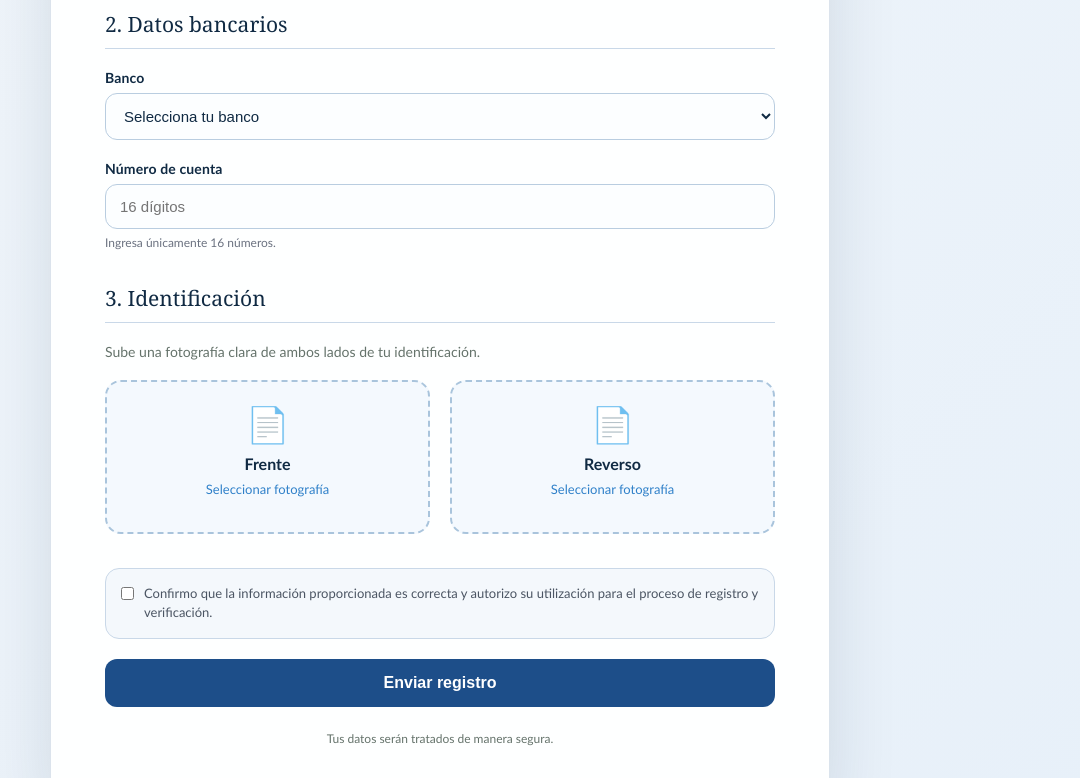
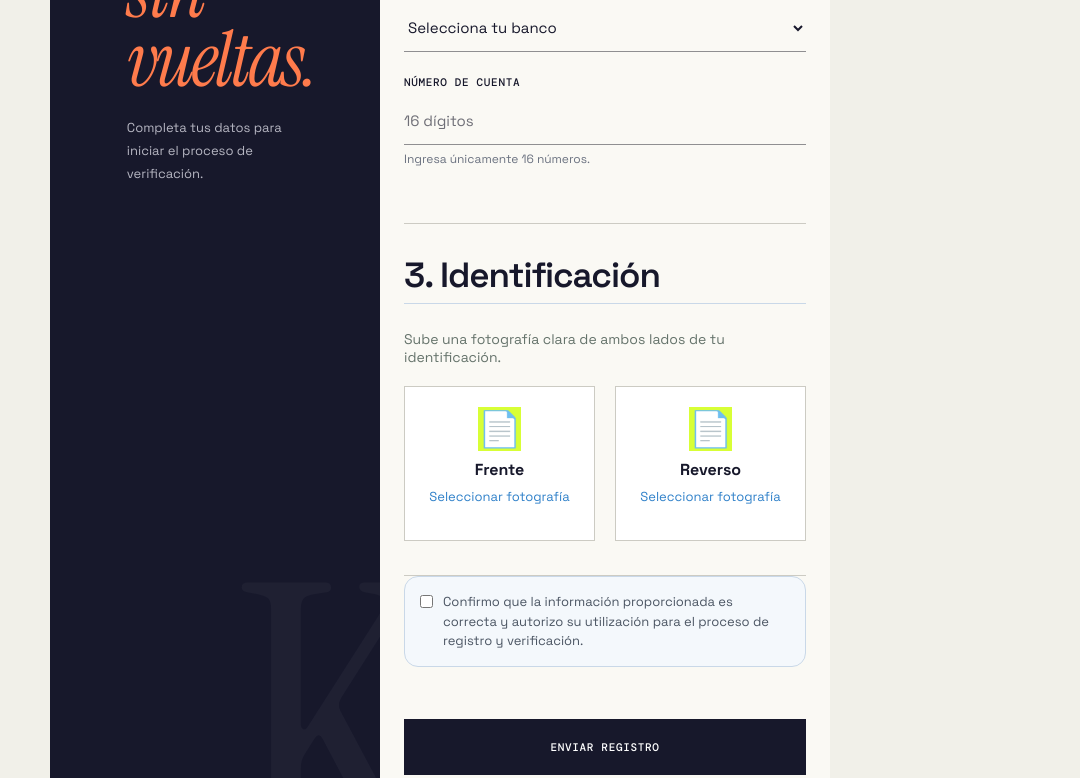
Before and after one commit to Jafetoy/kreditmx, a plain HTML site: page templates/registro.html in a window 1280 px wide. Shown: the part 907-1685 px from the top of the page, without its empty margins (200-1280 px from the left). Drawn offline with nearby package versions, Linux system fonts and the light colour scheme.

Commit message:
feat(registration): redesign applicant intake

```diff
--- /dev/null
+++ b/css/figma-registration.css
@@ -0,0 +1,231 @@
+/* Applicant registration */
+
+.kx-registration-page {
+    min-width: 320px;
+    min-height: 100vh;
+    color: var(--kx-ink);
+    background: var(--kx-paper);
+    overflow-x: hidden;
+}
+
+.kx-registration-page .contenedor {
+    width: 100%;
+    min-height: 100vh;
+    max-width: none;
+    margin: 0;
+    padding: 0;
+}
+
+.kx-registration-page .tarjeta {
+    width: 100%;
+    min-height: 100vh;
+    margin: 0;
+    padding: 0;
+    display: grid;
+    grid-template-columns: minmax(330px, .78fr) minmax(0, 1.45fr);
+    grid-auto-rows: min-content;
+    border: 0;
+    border-radius: 0;
+    box-shadow: none;
+    background: var(--kx-surface);
+    overflow: hidden;
+}
+
+.kx-registration-page .encabezado {
+    position: sticky;
+    top: 0;
+    min-height: 100vh;
+    grid-column: 1;
+    grid-row: 1 / span 4;
+    padding: clamp(36px, 6vw, 78px);
+    overflow: hidden;
+    display: flex;
+    flex-direction: column;
+    align-items: flex-start;
+    justify-content: center;
+    text-align: left;
+    color: #fff;
+    background: var(--kx-ink);
+}
+
+.kx-registration-page .encabezado::after {
+    content: "K";
+    position: absolute;
+    right: -62px;
+    bottom: -168px;
+    color: rgba(255, 255, 255, .035);
+    font: 400 420px var(--kx-serif);
+}
+
+.kx-registration-page .registro-logo-imagen {
+    position: absolute;
+    top: 36px;
+    left: clamp(36px, 6vw, 78px);
+    width: 150px;
+    max-height: 52px;
+    object-fit: contain;
+    filter: brightness(0) invert(1);
+}
+
+.kx-registration-page .encabezado h1 {
+    position: relative;
+    z-index: 1;
+    max-width: 8ch;
+    margin: 0 0 22px;
+    font-family: var(--kx-serif);
+    font-size: clamp(50px, 6vw, 78px);
+    line-height: .88;
+    letter-spacing: -.04em;
+    color: #fff;
+}
+
+.kx-registration-page .encabezado h1::after {
+    content: "sin vueltas.";
+    display: block;
+    color: #ff7b4c;
+    font: italic 400 1em/.9 var(--kx-serif);
+}
+
+.kx-registration-page .encabezado p {
+    position: relative;
+    z-index: 1;
+    max-width: 32ch;
+    color: #b6b6c2;
+    font-size: 13px;
+    line-height: 1.75;
+}
+
+.kx-registration-page .aviso,
+.kx-registration-page #formRegistro,
+.kx-registration-page .mensaje-exito {
+    grid-column: 2;
+    min-width: 0;
+    width: min(760px, calc(100% - 48px));
+    margin-inline: auto;
+}
+
+.kx-registration-page .aviso {
+    margin-top: 64px;
+    margin-bottom: 10px;
+    padding: 18px 20px;
+    border: 1px solid var(--kx-line);
+    border-radius: 0;
+    color: var(--kx-ink);
+    background: var(--kx-paper);
+}
+
+.kx-registration-page .aviso strong {
+    color: var(--kx-orange-text);
+    font: 500 11px var(--kx-mono);
+    letter-spacing: .08em;
+    text-transform: uppercase;
+}
+
+.kx-registration-page .aviso p {
+    margin-bottom: 0;
+    color: var(--kx-muted);
+    font-size: 14px;
+    line-height: 1.65;
+    overflow-wrap: anywhere;
+}
+
+.kx-registration-page #formRegistro {
+    padding: 28px 0 70px;
+}
+
+.kx-registration-page .seccion {
+    margin: 0;
+    padding: 34px 0;
+    border: 0;
+    border-bottom: 1px solid var(--kx-line);
+    border-radius: 0;
+    background: transparent;
+}
+
+.kx-registration-page .seccion h2 {
+    margin: 0 0 26px;
+    color: var(--kx-ink);
+    font-size: clamp(25px, 3vw, 35px);
+    line-height: 1;
+    letter-spacing: -.03em;
+    font-family: var(--kx-sans);
+    font-weight: 600;
+}
+
+.kx-registration-page .campo {
+    margin-bottom: 22px;
+}
+
+.kx-registration-page .campo label,
+.kx-registration-page .documentos > label {
+    color: var(--kx-ink);
+    font: 500 11px/1.5 var(--kx-mono);
+    letter-spacing: .06em;
+    text-transform: uppercase;
+}
+
+.kx-registration-page .autorizacion {
+    color: var(--kx-ink);
+    font: 400 14px/1.65 var(--kx-sans);
+    letter-spacing: 0;
+    text-transform: none;
+}
+
+.kx-registration-page .campo input,
+.kx-registration-page .campo select,
+.kx-registration-page .campo textarea {
+    width: 100%;
+    max-width: 100%;
+    min-height: 48px;
+    padding: 0;
+    border: 0;
+    border-bottom: 1px solid #8f8f91;
+    border-radius: 0;
+    color: var(--kx-ink);
+    background: transparent;
+}
+
+.kx-registration-page .campo input:focus,
+.kx-registration-page .campo select:focus,
+.kx-registration-page .campo textarea:focus {
+    border-bottom-color: var(--kx-orange);
+    box-shadow: inset 0 -1px 0 var(--kx-orange);
+}
+
+.kx-registration-page .documento {
+    border: 1px solid var(--kx-line);
+    border-radius: 0;
+    background: #fff;
+}
+
+.kx-registration-page .icono-documento {
+    color: var(--kx-ink);
+    background: var(--kx-acid);
+}
+
+.kx-registration-page button[type="submit"] {
+    width: 100%;
+    min-height: 56px;
+    margin-top: 32px;
+    border: 0;
+    border-radius: 0;
+    color: #fff;
+    background: var(--kx-ink);
+    font: 500 11px var(--kx-mono);
+    letter-spacing: .06em;
+    text-transform: uppercase;
+}
+
+.kx-registration-page button[type="submit"]:hover {
+    color: var(--kx-ink);
+    background: var(--kx-acid);
+}
+
+.kx-registration-page .mensaje-exito {
+    margin-top: 12vh;
+    padding: 50px;
+    border: 1px solid var(--kx-line);
+    border-radius: 0;
+    box-shadow: none;
+    background: #fff;
+}
--- a/css/figma-theme.css
+++ b/css/figma-theme.css
@@ -3,3 +3,4 @@
 @import url("/css/figma-admin-shell.css");
 @import url("/css/figma-admin-workflows.css");
 @import url("/css/figma-auth-client.css");
+@import url("/css/figma-registration.css");
--- a/templates/registro.html
+++ b/templates/registro.html
@@ -7,9 +7,10 @@
     <title>Registro de cliente</title>
 
     <link rel="stylesheet" href="/css/registro.css">
+    <link rel="stylesheet" href="/css/figma-theme.css">
 </head>
 
-<body>
+<body class="kx-registration-page">
 
     <main class="contenedor">
 
```
